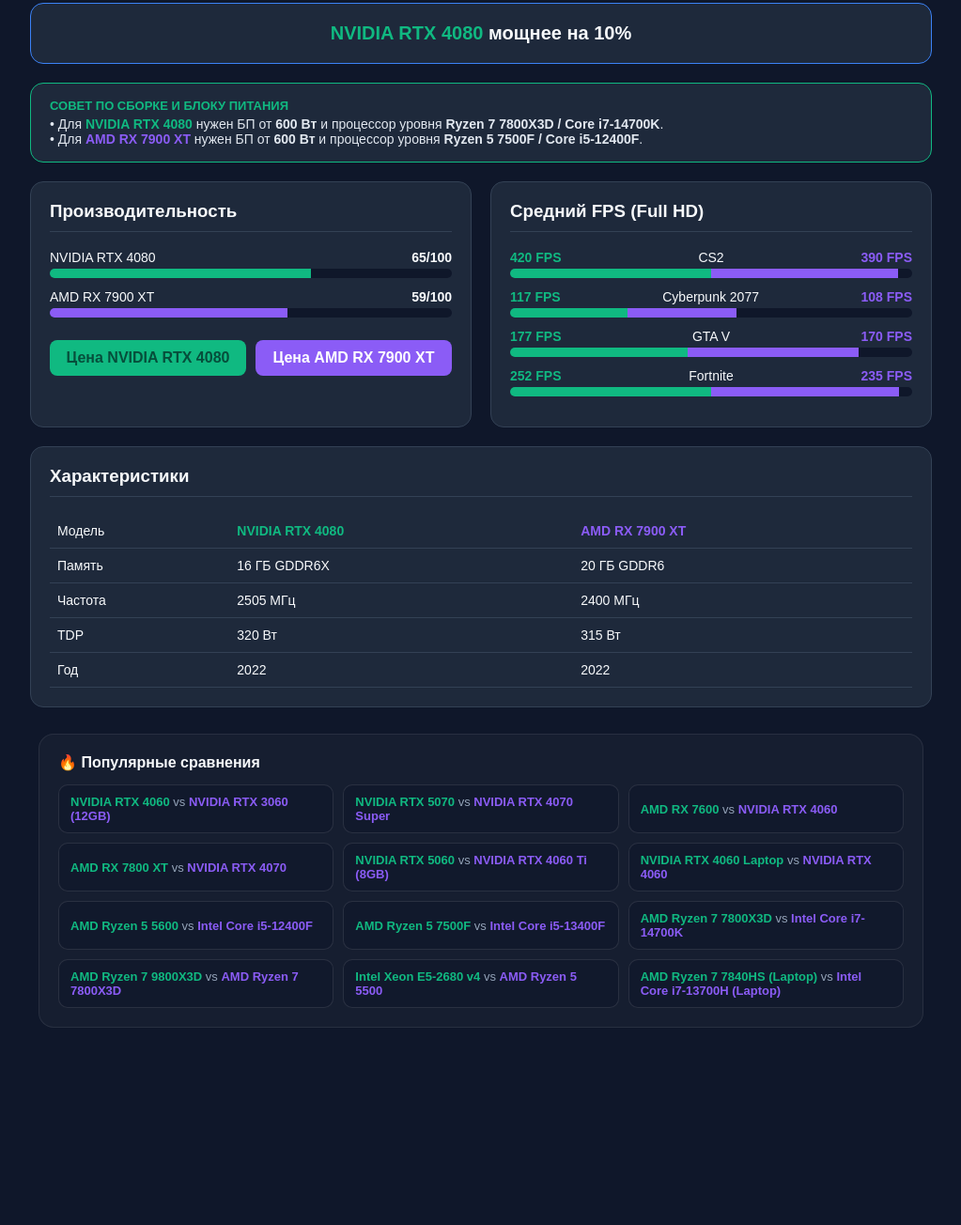
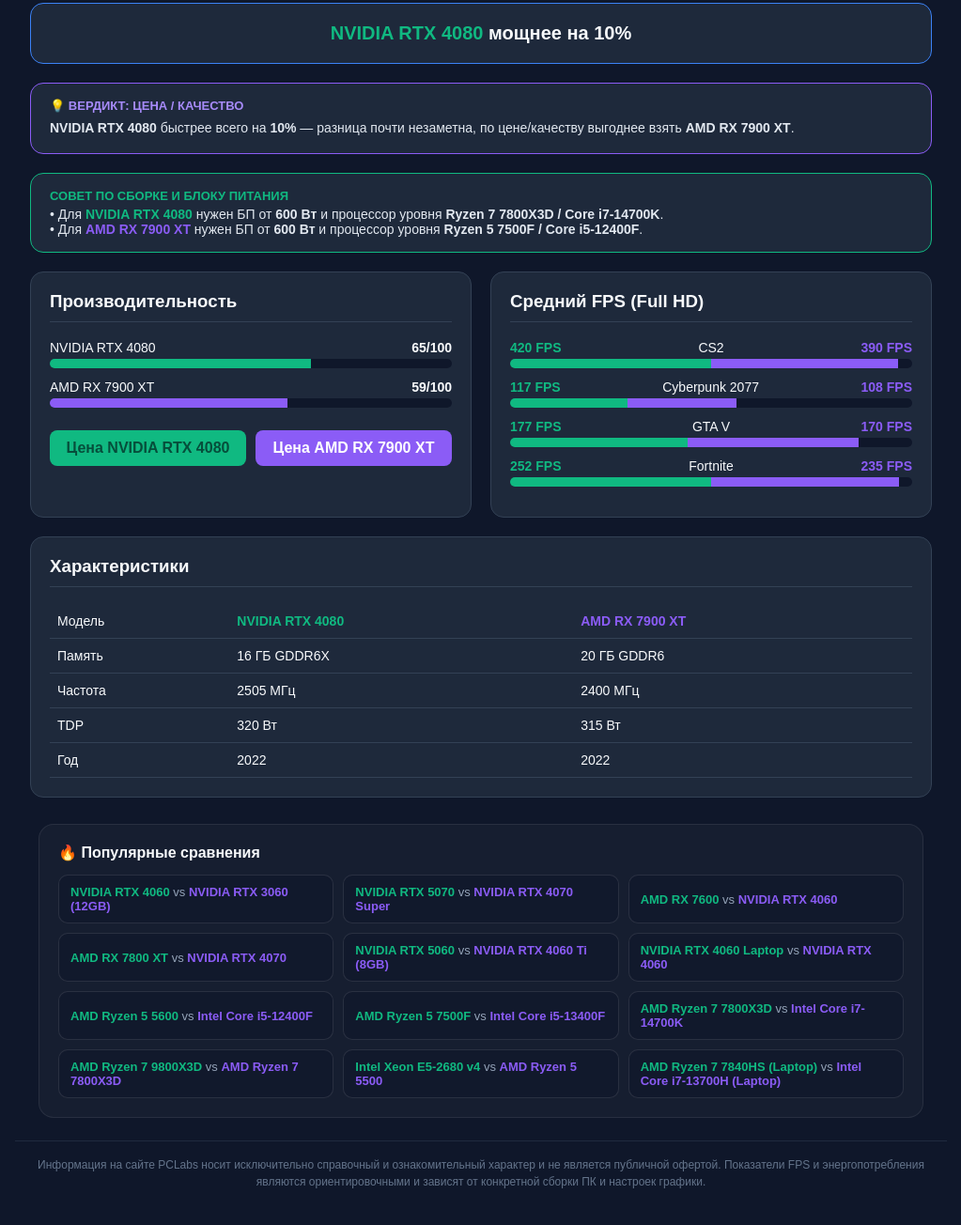
Before and after one commit to PCLabs211/PCLabs, a plain HTML site: page index.html in a window 1280 px wide. Shown: the part 314-1618 px from the top of the page at 94% size, without its empty margins (128-1151 px from the left). Before the commit the page ends 1464 px from the top, so only its background shows below. Drawn offline with Linux system fonts and the light colour scheme.

Commit message:
Update index.html

```diff
--- a/index.html
+++ b/index.html
@@ -30,7 +30,8 @@ header{background:#1e293b;border-bottom:1px solid #334155;padding:16px 0;margin-
 table{width:100%;border-collapse:collapse;font-size:14px}
 td{padding:10px 8px;border-bottom:1px solid #334155}
 .buy-btn{display:block;margin-top:12px;text-align:center;background:#10b981;color:#064e3b;font-weight:700;padding:10px;border-radius:8px;text-decoration:none}
-@media(max-width:700px){.selector-box,.grid-2{grid-template-columns:1fr}}
+.footer-disclaimer{max-width:960px;margin:24px auto 0;padding:16px;text-align:center;color:#64748b;font-size:12px;line-height:1.5;border-top:1px solid rgba(51,65,85,0.5)}
+@media(max-width:700px){.header-inner{flex-wrap:wrap;gap:10px}.selector-box,.grid-2{grid-template-columns:1fr}.verdict-title{font-size:17px}.card{padding:16px}td{padding:8px 4px;font-size:13px}}
 </style>
 <meta name="description" content="PCLabs — быстрое онлайн-сравнение видеокарт и процессоров: тесты FPS в CS2, Cyberpunk 2077, GTA V и Fortnite, характеристики, подбор блока питания и актуальные цены.">
 <meta name="keywords" content="сравнение видеокарт, сравнение процессоров, тесты fps, подобрать блок питания, rtx 5090, rtx 4060, ryzen 5 5600, pclabs">
@@ -67,6 +68,10 @@ td{padding:10px 8px;border-bottom:1px solid #334155}
 <div class="verdict-card">
 <div class="verdict-title" id="vTitle">Сравнение</div>
 </div>
+<div class="verdict-card" style="border-color:#8b5cf6;text-align:left;padding:16px 20px">
+<div style="font-size:13px;color:#a78bfa;font-weight:700;margin-bottom:6px">💡 ВЕРДИКТ: ЦЕНА / КАЧЕСТВО</div>
+<div id="valueTip" style="font-size:14px;color:#e2e8f0;line-height:1.5"></div>
+</div>
 <div class="verdict-card" style="border-color:#10b981;text-align:left;padding:16px 20px">
 <div style="font-size:13px;color:#10b981;font-weight:700;margin-bottom:4px">СОВЕТ ПО СБОРКЕ И БЛОКУ ПИТАНИЯ</div>
 <div id="buildTip" style="font-size:14px;color:#e2e8f0"></div>
@@ -76,8 +81,8 @@ td{padding:10px 8px;border-bottom:1px solid #334155}
 <h3>Производительность</h3>
 <div id="bars"></div>
 <div style="display:grid;grid-template-columns:1fr 1fr;gap:10px">
-<a href="https://market.yandex.ru/search?text=" target="_blank" class="buy-btn" id="b1">Цена №1</a>
-<a href="https://market.yandex.ru/search?text=" target="_blank" class="buy-btn" style="background:#8b5cf6;color:#fff" id="b2">Цена №2</a>
+<a href="https://yandex.ru" target="_blank" class="buy-btn" id="b1">Цена №1</a>
+<a href="https://yandex.ru" target="_blank" class="buy-btn" style="background:#8b5cf6;color:#fff" id="b2">Цена №2</a>
 </div>
 </div>
 <div class="card">
@@ -94,11 +99,10 @@ td{padding:10px 8px;border-bottom:1px solid #334155}
   <div style="font-size:16px;font-weight:700;margin-bottom:14px;color:#f8fafc;">🔥 Популярные сравнения</div>
   <div id="popGrid" style="display:grid;grid-template-columns:repeat(auto-fill,minmax(240px,1fr));gap:10px;"></div>
 </div>
-
+<footer class="footer-disclaimer">Информация на сайте PCLabs носит исключительно справочный и ознакомительный характер и не является публичной офертой. Показатели FPS и энергопотребления являются ориентировочными и зависят от конкретной сборки ПК и настроек графики.</footer>
 <script src="db.js"></script>
 <script>
 var cat = "gpu";
-
 var popularPairs = [
   {c:"gpu", n1:"NVIDIA RTX 4060", n2:"NVIDIA RTX 3060 (12GB)"},
   {c:"gpu", n1:"NVIDIA RTX 5070", n2:"NVIDIA RTX 4070 Super"},
@@ -113,8 +117,7 @@ var popularPairs = [
   {c:"cpu", n1:"Intel Xeon E5-2680 v4", n2:"AMD Ryzen 5 5500"},
   {c:"cpu", n1:"AMD Ryzen 7 7840HS (Laptop)", n2:"Intel Core i7-13700H (Laptop)"}
 ];
-
-function getLabel(item) {
+  function getLabel(item) {
   if (cat === "gpu" && item.p1 && item.n.indexOf("GB)") === -1 && item.n.indexOf("ГБ)") === -1) {
     var mem = item.p1.split(" ").slice(0, 2).join(" ");
     return item.n + " (" + mem + ")";
@@ -217,12 +220,17 @@ function draw() {
   else if (a.s > b.s) vt.innerHTML = '<span style="color:#10b981">' + a.n + '</span> мощнее на ' + Math.round((a.s - b.s) / b.s * 100) + '%';
   else vt.innerHTML = '<span style="color:#8b5cf6">' + b.n + '</span> мощнее на ' + Math.round((b.s - a.s) / a.s * 100) + '%';
 
+  var diff = a.s === b.s ? 0 : Math.round(Math.abs(a.s - b.s) / Math.min(a.s, b.s) * 100);
+  var topM = a.s >= b.s ? a : b;
+  var lowM = a.s >= b.s ? b : a;
+  document.getElementById("valueTip").innerHTML = diff === 0 ? "Модели равны по мощности — берите ту, что дешевле." : (diff <= 15 ? "<b>" + topM.n + "</b> быстрее всего на <b>" + diff + "%</b> — разница почти незаметна, по цене/качеству выгоднее взять <b>" + lowM.n + "</b>." : "<b>" + topM.n + "</b> мощнее на <b>" + diff + "%</b> и подойдёт для высоких настроек, а <b>" + lowM.n + "</b> выгоднее по цене/качеству для экономии бюджета.");
+
   var btn1 = document.getElementById("b1");
   var btn2 = document.getElementById("b2");
   btn1.innerHTML = "Цена " + a.n;
   btn2.innerHTML = "Цена " + b.n;
-btn1.href =  "https://market.yandex.ru/search?text=" + encodeURIComponent(a.n);
-  btn2.href =  "https://market.yandex.ru/search?text=" + encodeURIComponent(b.n);
+  btn1.href = "https://yandex.ru" + encodeURIComponent(a.n);
+  btn2.href = "https://yandex.ru" + encodeURIComponent(b.n);
   var w1 = parseInt(a.p3) || 150;
   var w2 = parseInt(b.p3) || 150;
   var psu1 = Math.ceil((w1 + 250) / 50) * 50;
@@ -272,4 +280,3 @@ btn1.href =  "https://market.yandex.ru/search?text=" + encodeURIComponent(a.n);
 })();
 </script>
 </body>
-</html>
```
